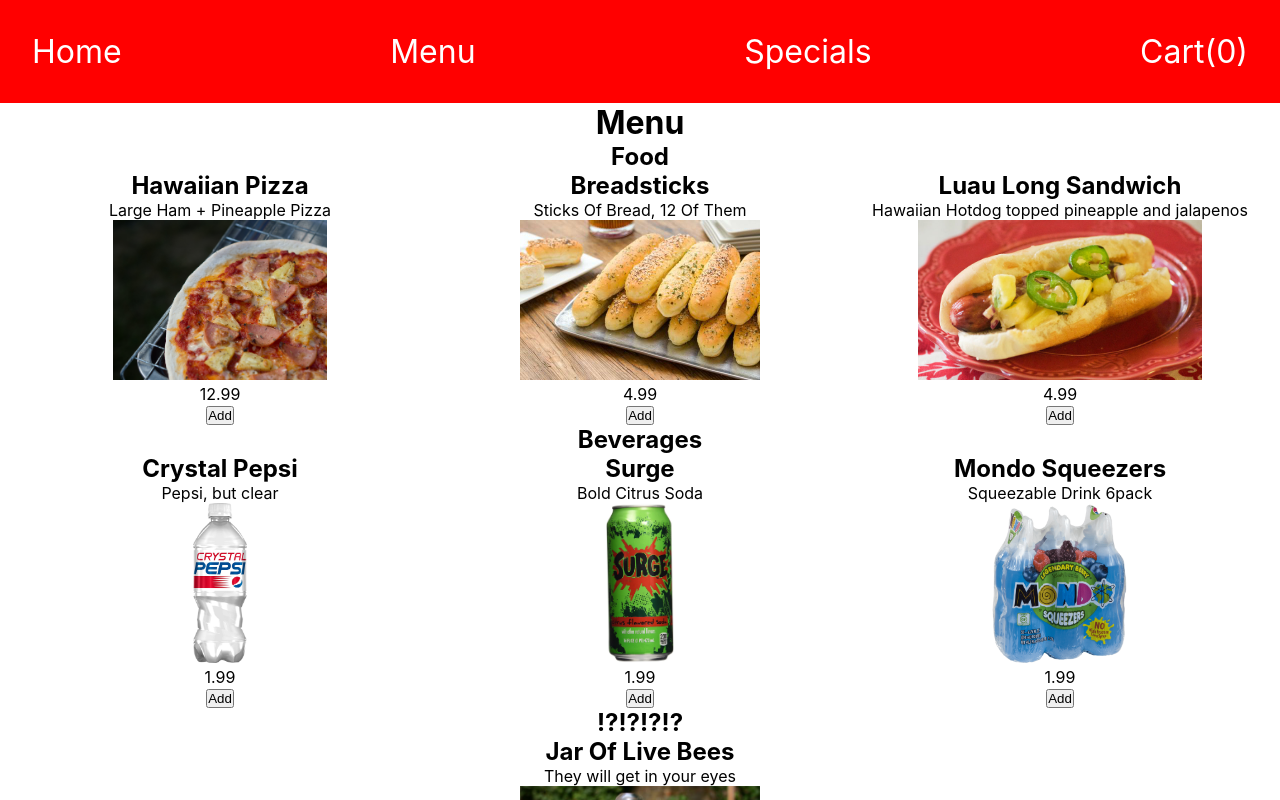
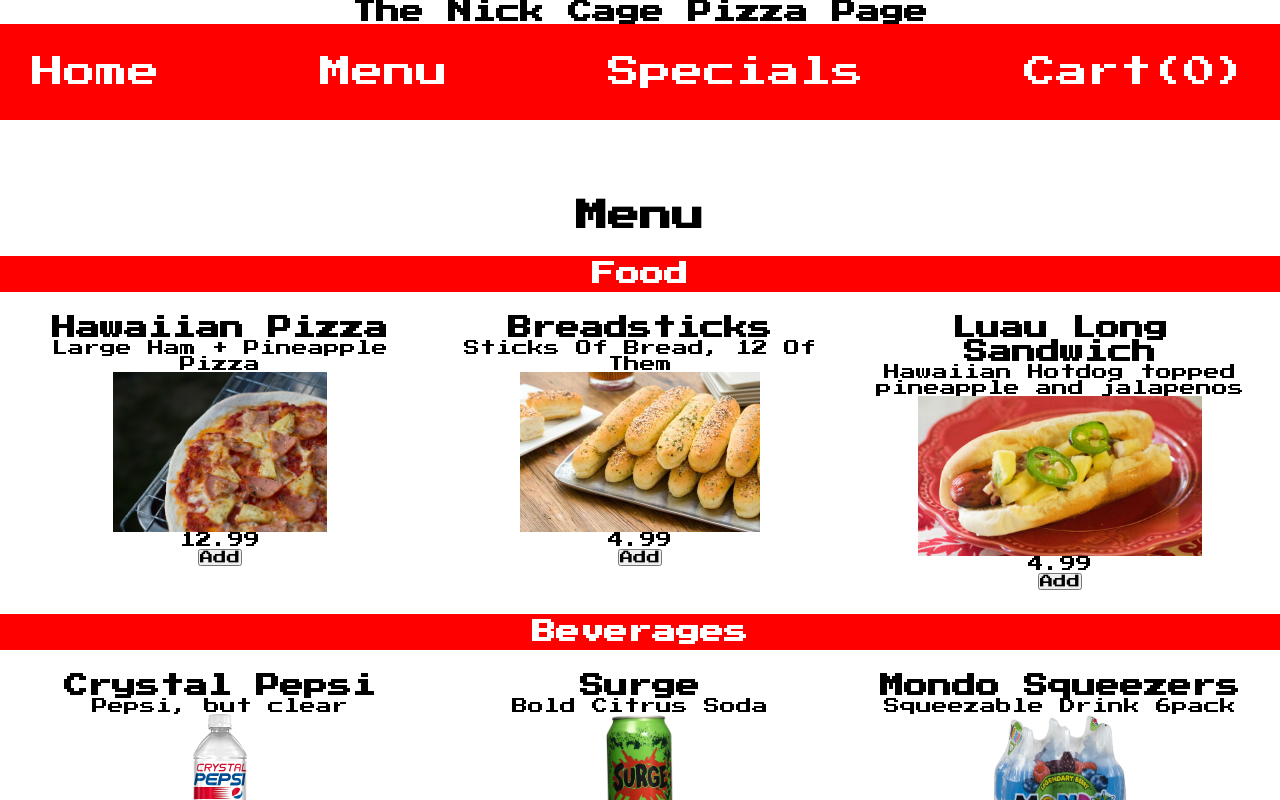
Before and after one commit to derekmccool/Nick-Cage-Pizza-Page, a React (Create React App) app: page /menu in a window 1280 px wide. Shown: the top 800 px of the page. Built offline with nearby package versions, Linux system fonts and the light colour scheme.

Commit message:
additional styling and message alerts

```diff
--- a/src/App.css
+++ b/src/App.css
@@ -1,4 +1,7 @@
+@import url('https://fonts.googleapis.com/css2?family=Press+Start+2P&display=swap');
+
 *{
+  font-family: 'Press Start 2P', cursive;
   text-align: center;
   margin: 0;
   padding: 0;
@@ -19,6 +22,10 @@
   padding: 1em;
 }
 
+footer{
+  height: 4em;
+  background-color: red;
+}
 .menu-item-img{
   max-height: 10em;
 }
@@ -34,11 +41,55 @@
   width: 25em;
 }
 
-.cart-msg{
-  animation: fadeOut 1s ease-in-out;
+#cart-msg{
+  opacity: 1;
+  transition: all 3s;
 }
 
-@keyframes fadeOut{
-  0% {opacity: 1;}
-  100% {opacity: 0;}
+.content-wrapper{
+  padding: 3em 0;
+  position: relative;
 }
+
+.msg-wrapper{
+  padding: 1em;
+  height: 3em;
+}
+
+#thanks-wrapper{
+  top: 30%;
+  left: 0;
+  right: 0;
+  margin-left: auto;
+  margin-right: auto;
+  position: absolute;
+  width: 100%;
+  background-color: black;
+  padding: 1em;
+  color: white;
+  display: none;
+}
+.cart-table{
+  width: 50%;
+  margin-left: auto;
+  margin-right: auto;
+}
+.name-col{
+  width: 75%;
+}
+.price-col{
+  width: 25%;
+}
+
+.category{
+  padding: .25em 0;
+  background-color: red;
+  width: 100%;
+  color: white;
+  margin: 1em 0;
+}
+.cart-table .total{
+  padding-top: 1em;
+  margin-top: 1em;
+  color: red;
+}
--- a/src/App.js
+++ b/src/App.js
@@ -8,6 +8,7 @@
     return (
       <div>
         <NavBar/>
+        <footer>Footer</footer>
       </div>
     )
   }
--- a/src/components/Cart.jsx
+++ b/src/components/Cart.jsx
@@ -9,34 +9,47 @@
 
     const TAX = 1.08;
 
-
     console.log(props.cartItems);
     console.log(total);
     const handleCheckout = event => {
+        document.getElementById("thanks-wrapper").style.display = "block";
         props.checkOut();
         setTotal(0);
+        setTimeout(() => {
+            document.getElementById("thanks-wrapper").style.display = "none";
+        }, 3000);
     }
     if(total){
         return (
-            <ul>
-                {props.cartItems.map((item,i )=> {
-                    return(
-                        <li
+            <div className="content-wrapper">
+
+                <table className="cart-table">
+                    {props.cartItems.map((item,i )=> {
+                        return(
+                            <tr
                             key={i}
+                            >
+                                <td className="name-col">{item.name}</td>
+                                <td className="price-col">{'$' + item.price}</td>
+                            </tr>
 
-                        >
-                            <p>{item.name}</p><p>{'$' + item.price}</p>
-                        </li>
 
                         )
-                })}
-                <li>{'Total: $' + (total * TAX).toFixed(2)}</li>
+                    })}
+                    <tr className="total">
+                        <td className="name-col">Total</td>
+                        <td className="price-col">{'$' + (total * TAX).toFixed(2)}</td>
+                    </tr>
+
+                </table>
                 <button onClick={handleCheckout}>Checkout</button>
-            </ul>
+
+            </div>
+
         );
     }else{
         return (
-            <div>
+            <div className="content-wrapper">
                 Your cart is empty
             </div>
         )
--- a/src/components/Menu.jsx
+++ b/src/components/Menu.jsx
@@ -77,7 +77,7 @@
     return (
         <div>
             <h1>Menu</h1>
-            <h2>Food</h2>
+            <h2 className="category">Food</h2>
             <div className="menu-wrapper">
                 {menuItems.filter(({category}) => category == 'food').map(item => {
                     return(
@@ -96,7 +96,7 @@
 
                 })}
             </div>
-            <h2>Beverages</h2>
+            <h2 className="category">Beverages</h2>
             <div
                 className="menu-wrapper"
             >
@@ -118,7 +118,7 @@
 
                 })}
             </div>
-                <h2>!?!?!?!?</h2>
+                <h2 className="category">!?!?!?!?</h2>
             <div
                 className="menu-wrapper"
             >
--- a/src/components/NavBar.jsx
+++ b/src/components/NavBar.jsx
@@ -18,8 +18,13 @@
             ...cartItems,
             cartItem
         ])
-        setCartMsg(cartItem.name);
+        setCartMsg(cartItem.name + " added to cart.");
+        document.getElementById("cart-msg").style.display = "hidden";
 
+        setTimeout(() => {
+            setCartMsg("");
+            document.getElementById("cart-msg").style.display = "block";
+        }, 2000);
     }
 
     const checkOut = event => {
@@ -30,13 +35,18 @@
 
     return (
         <Router>
+                <div className="page-title">
+                    <h2>The Nick Cage Pizza Page</h2>
+                </div>
                 <nav>
                     <Link to="/">Home</Link>
                     <Link to="/menu">Menu</Link>
                     <Link to="/specials">Specials</Link>
                     <Link to="/cart">Cart({(cartItems.length > 0 ) ? cartItems.length : 0 })</Link>
                 </nav>
-                <h2 className="cart-msg">{cartMsg}</h2>
+                <div className="msg-wrapper">
+                    <h2 id="cart-msg">{cartMsg}</h2>
+                </div>
 
             <Switch>
               <Route path="/menu">
@@ -47,9 +57,18 @@
               </Route>
               <Route path="/cart">
                   <Cart cartItems={cartItems} checkOut={checkOut}/>
+                  <div id="thanks-wrapper">
+                    <img id="thanks" src="thanks.gif" alt="thanks.gif"/>
+                    <h3>Enjoy</h3>
+                 </div>
               </Route>
               <Route exact path="/">
-                  <h1>Home Cage</h1>
+                  <div className="content-wrapper">
+                    <h1>Home Cage</h1>
+                    <div>
+                        <img src="cage-dancing.gif" alt="cage-dancing.gif"/>
+                    </div>
+                  </div>
               </Route>
           </Switch>
         </Router>
```
